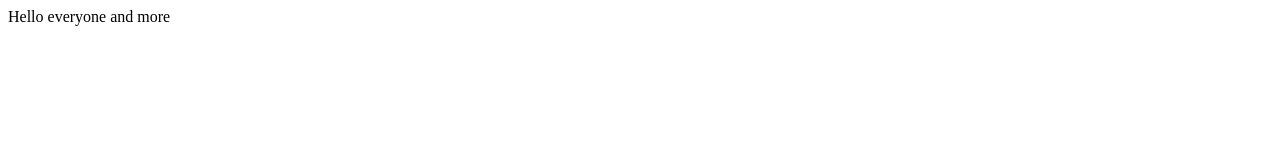
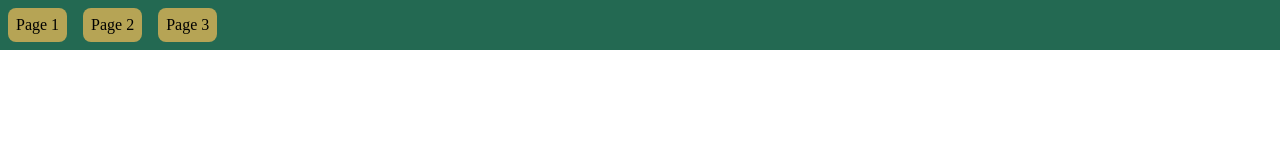
Before and after one commit to colin27091/simple-server, a website: page public/index.html in a window 1280 px wide. Drawn offline with Linux system fonts and the light colour scheme; files that its build step writes are made by us from their sources; files whose address does not match are found by name.

Commit message:
add navbar

```diff
--- a/package.json
+++ b/package.json
@@ -11,6 +11,7 @@
   "author": "",
   "license": "ISC",
   "dependencies": {
-    "express": "^4.17.1"
+    "express": "^4.17.1",
+    "nodemon": "^2.0.12"
   }
 }
--- a/public/index.html
+++ b/public/index.html
@@ -9,6 +9,13 @@
     <title>Document</title>
 </head>
 <body>
-    Hello everyone and more
+    <div class="navbar">
+        <ul>
+            <li><a href="javascript:page(1)">Page 1</a></li>
+            <li><a href="javascript:page(2)">Page 2</a></li>
+            <li><a href="javascript:page(3)">Page 3</a></li>
+        </ul>
+    </div>
+    <div id="content"></div>
 </body>
 </html>
--- /dev/null
+++ b/public/index.js
@@ -0,0 +1,7 @@
+const page = (number) => {
+    fetch(`/page?id=${number}`)
+        .then((res)=>res.text())
+        .then((res)=> {
+            document.getElementById('content').innerHTML = res;
+        })
+};
--- /dev/null
+++ b/public/style.css
@@ -0,0 +1,34 @@
+
+html, body {
+    margin: 0;
+}
+
+.navbar {
+    background-color: rgb(35, 105, 82);
+    width: 100%;
+}
+
+.navbar > ul {
+    list-style-type: none;
+    display: flex;
+    padding: 0;
+    margin: 0;
+}
+
+.navbar > ul > li {
+    margin: 0.5em;
+}
+
+.navbar > ul > li > a {
+    padding: 0.5em;
+    border-radius: 0.5em;
+    background-color: rgb(182, 164, 85);
+    display: block;
+    color: black;
+    text-align: center;
+    text-decoration: none;
+}
+
+.navbar > ul > li > a.active {
+    background-color: green;
+}
```
Also changed, not shown: html/acceuil1.html (added, +1 -0 lines), html/acceuil2.html (added, +1 -0 lines), html/acceuil3.html (added, +1 -0 lines), server.js (+8 -2 lines), 1 other file.
